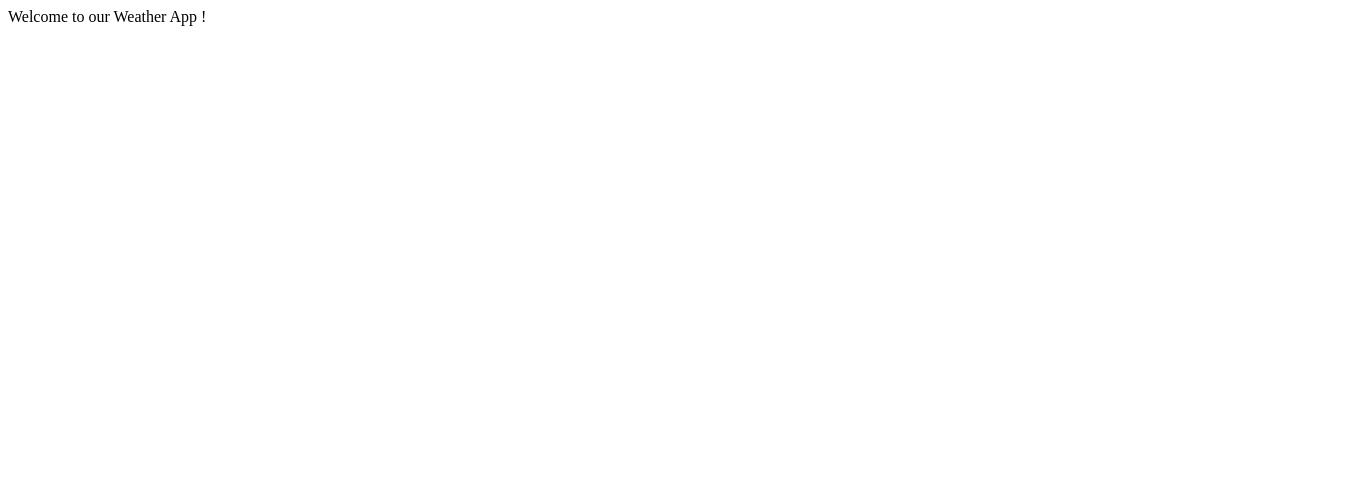
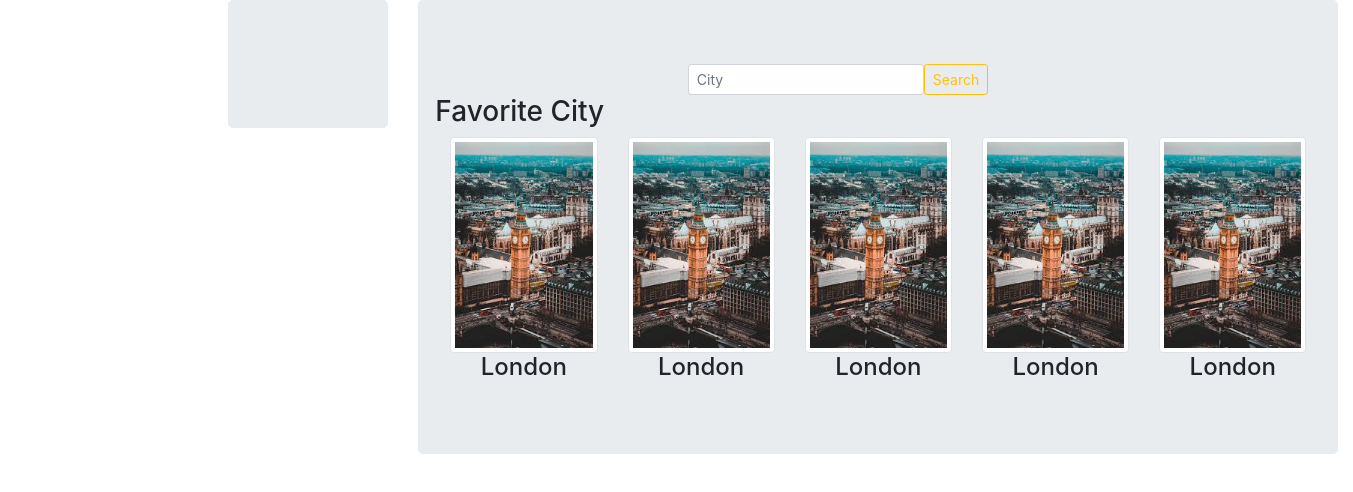
Before and after one commit to khousayoub/weatherApp, a React app: page / in a window 1280 px wide. Shown: the whole page, 1353 px wide, since content can reach past the window. Built offline with nearby package versions, Linux system fonts and the light colour scheme.

Commit message:
Add app.js + saerch bar + cities + bootstrap css

```diff
--- a/package.json
+++ b/package.json
@@ -6,6 +6,7 @@
     "@testing-library/jest-dom": "^5.11.8",
     "@testing-library/react": "^11.2.2",
     "@testing-library/user-event": "^12.6.0",
+    "bulma": "^0.9.1",
     "react": "^17.0.1",
     "react-dom": "^17.0.1",
     "react-scripts": "4.0.1",
--- a/public/index.html
+++ b/public/index.html
@@ -2,14 +2,12 @@
 <html lang="en">
   <head>
     <meta charset="utf-8" />
-    <link rel="icon" href="%PUBLIC_URL%/favicon.ico" />
     <meta name="viewport" content="width=device-width, initial-scale=1" />
     <meta name="theme-color" content="#000000" />
     <meta
       name="description"
       content="Web site created using create-react-app"
     />
-    <link rel="apple-touch-icon" href="%PUBLIC_URL%/logo192.png" />
     <!--
       manifest.json provides metadata used when your web app is installed on a
       user's mobile device or desktop. See https://developers.google.com/web/fundamentals/web-app-manifest/
@@ -24,6 +22,7 @@
       work correctly both with client-side routing and a non-root public URL.
       Learn how to configure a non-root public URL by running `npm run build`.
     -->
+    <link rel="stylesheet" href="https://stackpath.bootstrapcdn.com/bootstrap/4.3.1/css/bootstrap.min.css" integrity="sha384-ggOyR0iXCbMQv3Xipma34MD+dH/1fQ784/j6cY/iJTQUOhcWr7x9JvoRxT2MZw1T" crossorigin="anonymous">
     <title>React App</title>
   </head>
   <body>
--- a/src/componants/App.js
+++ b/src/componants/App.js
@@ -1,10 +1,21 @@
-import { render } from "@testing-library/react";
 import React from "react";
+import Container from "./Container"
 
 class App extends React.Component {
     render() {
         return (
-            <div>Welcome to our Weather App !</div>
+            <div className="offset-md-2 container justify-content-md-center">
+                <div className="row">
+                    <div className="col-sm-2">
+                        <div className="jumbotron">
+
+                        </div>
+                    </div>
+                    <div className="col-sm-10">
+                        <Container />
+                    </div>
+                    </div>
+            </div>
         )
     }
 }
--- /dev/null
+++ b/src/componants/City.js
@@ -0,0 +1,15 @@
+import React from "react";
+
+class City extends React.Component {
+    render() {
+        return (
+            <div>
+                <img src="../images/london.jpg" className="img-thumbnail img-fluid rounded d-block" alt="London"/>
+                <h4 className="text-center">London</h4>
+            </div>
+        )
+
+    }
+}
+
+export default City;
--- /dev/null
+++ b/src/componants/Container.js
@@ -0,0 +1,48 @@
+import React from "react";
+import City from "./City";
+
+class Container extends React.Component {
+    render() {
+        return (
+            <div className="jumbotron">
+                <div className="row">
+                    <div className="col-sm-5 offset-md-3">
+                        <form className="form-inline" id="search-bar" method="post" >
+                            <input
+                            type="text"
+                            className="form-control form-control-sm ml-3 w-7"
+                            name="search-input"
+                            ref="search-input"
+                            aria-label="Search"
+                            placeholder="City"
+                            />
+                            <button className="btn btn-outline-warning btn-rounded btn-sm my-0" type="submit">Search</button>
+                        </form>
+                    </div>
+                </div>
+                <div className="row">
+                    <h3>Favorite City</h3>
+                </div>
+                <div className="row">
+                    <div className="col-sm">
+                        <City />
+                    </div>
+                    <div className="col-sm">
+                        <City />
+                    </div>
+                    <div className="col-sm">
+                        <City />
+                    </div>
+                    <div className="col-sm">
+                        <City />
+                    </div>
+                    <div className="col-sm">
+                        <City />
+                    </div>
+                </div>
+            </div>
+        )
+    }
+}
+
+export default Container;
```
Also changed, not shown: public/images/london.jpg (added), 2 other files.
